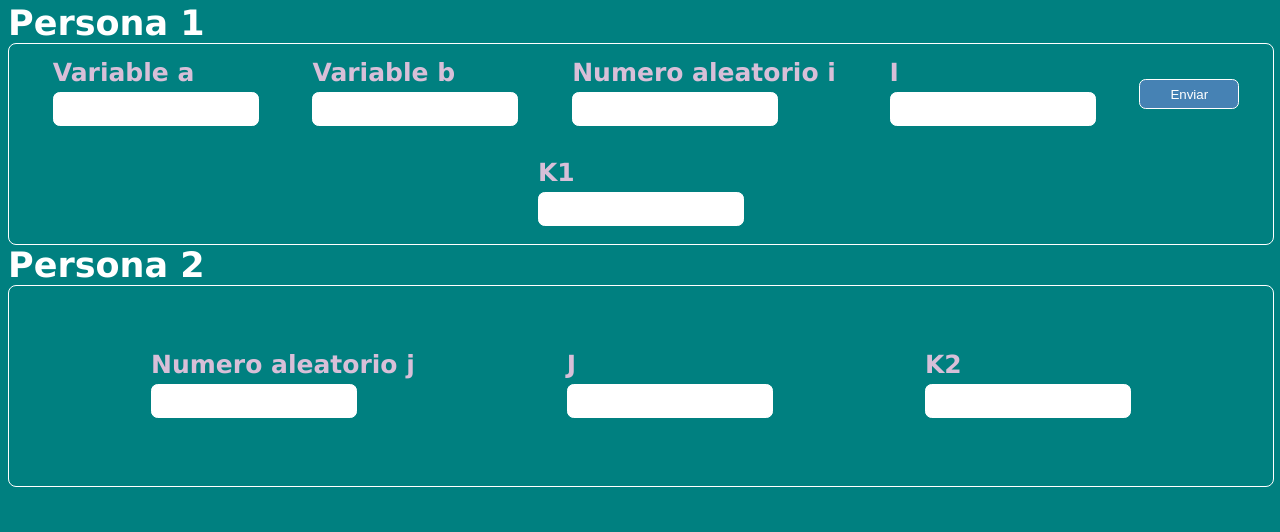
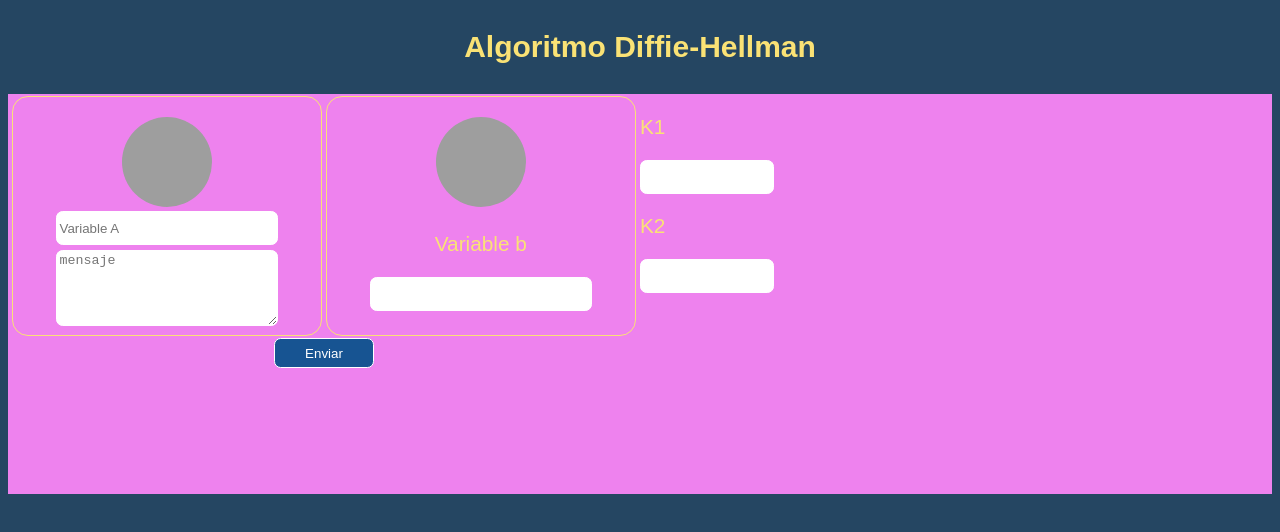
Before and after one commit to Miguel002004/Diffie-Hellman, a plain HTML site: page index.html in a window 1280 px wide. Drawn offline with Linux system fonts and the light colour scheme; grey boxes are pictures that could not be loaded; a web font is replaced by a local one.

Commit message:
Modificación de la estructura de la pagina

```diff
--- a/css/estilos.css
+++ b/css/estilos.css
@@ -1,63 +1,88 @@
+@import url('http://fonts.cdnfonts.com/css/graphik');
+
 body {
-    background-color: teal;
+    background-color:  #254662;
+    font-family: 'Graphik', sans-serif;
 }
 
-h1 {
-    color: white;
-    font-family: Verdana, Geneva, Tahoma, sans-serif;
-    font-size: 35px;
-    position: relative;
-    bottom: 5px;
-    margin: 0;
+p {
+    font-size: 1.3em;
+    color: #fae275;
 }
 
-h2 {
-    color: thistle;
-    font-family: Verdana, Geneva, Tahoma, sans-serif;
-    font-size: 25px;
-    position: relative;
-    bottom: 5px;
-    margin: 0;
+.titulo {
+    font-size: 30px;
+    text-align: center;
+    font-weight: 600;
 }
 
 input[type="number"] {
-    width: 200px;
+    width: 70%;
     height: 30px;
     border: 1px solid white;
     border-radius: 0.5em;
 }
 
-.persona-uno {
-    width: 100%;
-    height: 200px;
+textarea {
+    width: 70%;
+    height: 70px;
     border: 1px solid white;
     border-radius: 0.5em;
-    display: flex;
-    justify-content: space-evenly;
-    align-items: center;
-    position: relative;
-    bottom: 5px;
+    margin-top: 5px;
+}
+input[type="number"]::-webkit-inner-spin-button,
+input[type="number"]::-webkit-outer-spin-button {
+    -webkit-appearance: none;
     margin: 0;
-    flex-direction: row;
-    flex-wrap: wrap;
 }
+
 
 .btn {
     border-radius: 0.5em;
     border: 1px solid white;
-    background-color: steelblue;
+    background-color: #175492;
     color: white;
     width: 100px;
     height: 30px;
 
 }
 
-span {
-    margin: 10px;
+/*Contenedores*/
+.contenedor {
+    width: 100%;
+    height: 400px;
+    display: flex;
+    flex-direction: row;
+    background-color: transparent;
+    background-color: violet;
 }
 
-.persona-uno input[type="number"]::-webkit-inner-spin-button,
-.persona-uno input[type="number"]::-webkit-outer-spin-button {
-    -webkit-appearance: none;
-    margin: 0;
+.contenedor-variables {
+    width: 50%;
+    height: 60%;
+    display: flex;
+    flex-direction: row;
+    flex-wrap: wrap;
+    justify-content: center;
 }
+
+.contenedor-variables-usuario {
+    width: 49%;
+    height: 100%;
+    display: flex;
+    flex-direction: column;
+    justify-content: flex-start;
+    align-items: center;
+    border: 1px solid #fae275;;
+    box-sizing: border-box;
+    border-radius: 1em;
+    margin: 2px;
+
+}
+
+span img {
+    width: 90px;
+    height: 90px;
+    border-radius: 100%;
+    margin-top: 20px;
+}
--- a/index.html
+++ b/index.html
@@ -1,5 +1,6 @@
 <!DOCTYPE html>
 <html lang="en">
+
 <head>
     <meta charset="UTF-8">
     <meta http-equiv="X-UA-Compatible" content="IE=edge">
@@ -8,54 +9,34 @@
     <title>Calculadora</title>
     <script src="js/funciones.js"></script>
 </head>
+
 <body>
-    <h1>Persona 1</h1>
-    <div class="persona-uno">
-        <span>
-            <h2>Variable a</h2>
-            <input type="number" name="" id="variable-a">
-        </span>
-
-        <span>
-            <h2>Variable b</h2>
-            <input type="number" name="" id="variable-b">
-        </span>
-
-        <span>
-            <h2>Numero aleatorio i</h2>
-            <input type="number" name="" id="numero-i" readonly="readonly">
-        </span>
-
-        <span>
-            <h2>I</h2>
-            <input type="number" name="" id="variable-I">
-        </span>
-
-        <input type="button" name="Enviar" value="Enviar" id="btn-enviar" class="btn" onclick="enviarDatos();">
-
-        <span>
-            <h2>K1</h2>
+    <p class="titulo">Algoritmo Diffie-Hellman</p>
+    <div class="contenedor">
+        <article class="contenedor-variables">
+            <article class="contenedor-variables-usuario">
+                <span>
+                    <img src="https://scontent.fmex10-4.fna.fbcdn.net/v/t39.30808-6/214771924_2077353959085817_2576756128257218230_n.jpg?_nc_cat=110&ccb=1-5&_nc_sid=09cbfe&_nc_eui2=AeEVlylNZnq9KLQrskUzQR3LeFMpH3u08px4Uykfe7TynGs6flUBKIDrcFQUGqtEnR_7byhg-6NJZW8YXL4QAiDS&_nc_ohc=v7jRkymWdG4AX_PipkY&_nc_ht=scontent.fmex10-4.fna&oh=f0dd51cf2f53f1956f4d25e3d6407af4&oe=616915E0" alt="">
+                </span>
+                <input type="number" name="" id="variable-a" placeholder="Variable A">
+                <textarea cols="30" rows="10" placeholder="mensaje"></textarea>
+            </article>
+            <article class="contenedor-variables-usuario">
+                <span>
+                    <img src="https://scontent.fmex10-4.fna.fbcdn.net/v/t1.6435-9/176078042_2909053189376798_7385452509304117119_n.jpg?_nc_cat=105&ccb=1-5&_nc_sid=09cbfe&_nc_eui2=AeGOILnbGMStYVNx-Fe-pgP0W2G7Ao_ceiNbYbsCj9x6I5OWRlWyvoKqrZZOV4VexqFC-oMrWbNNhfI6hTWP1unU&_nc_ohc=Jn2XQ0Y7a2IAX8J2xNU&tn=aZrD5uQt4mAfGZDG&_nc_ht=scontent.fmex10-4.fna&oh=f86c4b503a47d48da8fc76db5cbf4fe1&oe=61884AEF" alt="">
+                </span>
+                <p>Variable b</p>
+                <input type="number" name="" id="variable-b">
+            </article>
+            <input type="button" name="Enviar" value="Enviar" id="btn-enviar" class="btn" onclick="enviarDatos();">
+        </article>
+        <article class="contenedor-resultados">
+            <p>K1</p>
             <input type="number" name="" id="personauno-k-uno">
-        </span>
-
-    </div>
-    <h1>Persona 2</h1>
-    <div class="persona-uno">
-        <span>
-            <h2>Numero aleatorio j</h2>
-            <input type="number" name="" id="numero-j" readonly="readonly">
-        </span>
-
-        <span>
-            <h2>J</h2>
-            <input type="number" name="" id="variable-J">
-        </span>
-
-        <span>
-            <h2>K2</h2>
+            <p>K2</p>
             <input type="number" name="" id="personados-k-dos">
-        </span>
-
+        </article>
     </div>
 </body>
+
 </html>
--- a/js/funciones.js
+++ b/js/funciones.js
@@ -23,16 +23,12 @@ function enviarDatos() {
 
 function obtenerI(){
     i = numAleatorio();
-    document.getElementById("numero-i").value = i;
     I = (Math.pow(a, i)) % b;
-    document.getElementById("variable-I").value = I;
 }
 
 function obtenerJ(){
     j = numAleatorio();
-    document.getElementById("numero-j").value = j;
     J = (Math.pow(a, j)) % b;
-    document.getElementById("variable-J").value = J;
 }
 
 function numAleatorio(){
```
